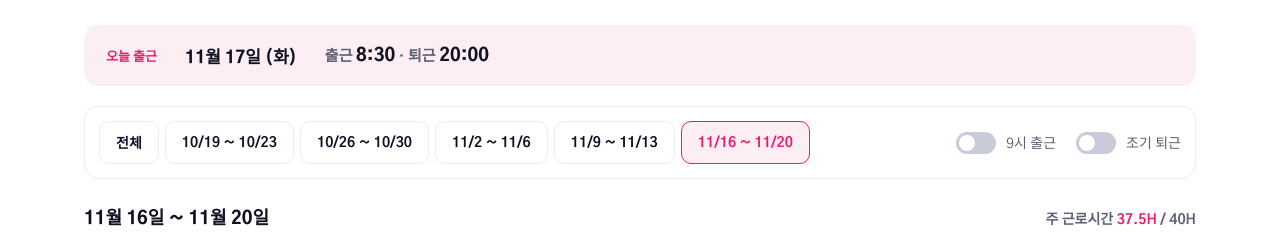
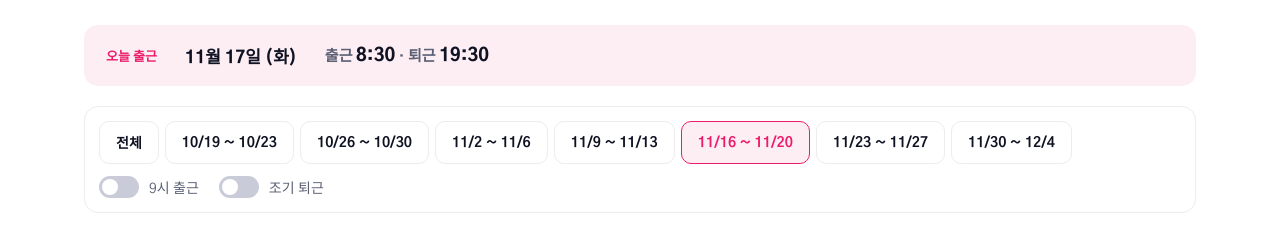
Before and after one commit to uioop3488-tech/promise, a plain HTML site: page schedule.html in a window 1280 px wide. Shown: the part 215-449 px from the top of the page. Drawn offline with Linux system fonts and the light colour scheme.

Commit message:
feat: 11/17~11/19 변경, 11/23~11/30 일정 추가
Co-Authored-By: Claude Opus 5.5 <noreply@anthropic.com>
Claude-Session: https://claude.ai/code/session_012YFFKxSDpCPox9MPNRSspq

```diff
--- a/schedule.html
+++ b/schedule.html
@@ -207,10 +207,16 @@
     { date: "2026-11-12", start: "8:30", end: "21:00", hours: 10.5 },
     { date: "2026-11-13", start: "8:30", end: "16:00", hours: 6.5 },
     { date: "2026-11-16", start: "8:30", end: "12:00", hours: 3.5 },
-    { date: "2026-11-17", start: "8:30", end: "20:00", hours: 8.5 },
-    { date: "2026-11-18", start: "8:30", end: "19:30", hours: 9.5 },
-    { date: "2026-11-19", start: "8:30", end: "17:30", hours: 8 },
+    { date: "2026-11-17", start: "8:30", end: "19:30", hours: 8 },
+    { date: "2026-11-18", start: "8:30", end: "17:30", hours: 8 },
+    { date: "2026-11-19", start: "8:30", end: "20:00", hours: 10 },
     { date: "2026-11-20", start: "8:30", end: "17:30", hours: 8 },
+    { date: "2026-11-23", start: "8:30", end: "17:30", hours: 8 },
+    { date: "2026-11-24", start: "8:30", end: "17:30", hours: 8 },
+    { date: "2026-11-25", start: "8:30", end: "17:30", hours: 8 },
+    { date: "2026-11-26", start: "8:30", end: "17:30", hours: 8 },
+    { date: "2026-11-27", start: "8:30", end: "17:30", hours: 8 },
+    { date: "2026-11-30", start: "8:30", end: "17:30", hours: 8 },
   ];
   const WEEKLY_TARGET = 40;
   const NORMAL_END = "17:30";
```
